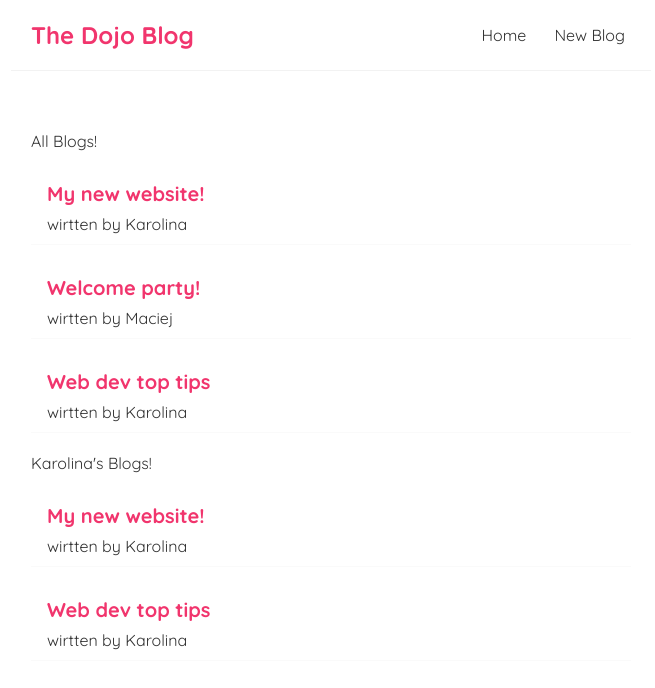
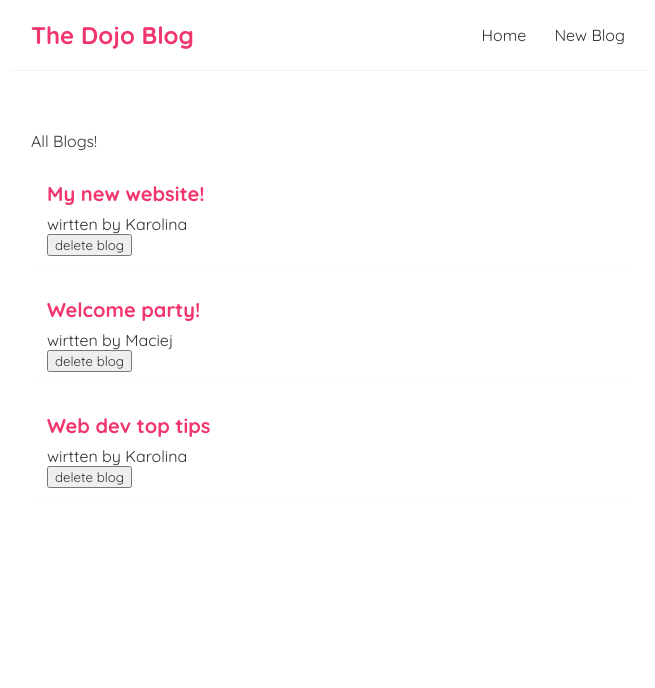
Before and after one commit to karolinaJot/dojo-blog, a React (Create React App) app: page / in a window 1280 px wide. Shown: the top 688 px of the page, without its empty margins (309-964 px from the left). Built offline with nearby package versions, Linux system fonts and the light colour scheme.

Commit message:
use filter method,  pass function as props

```diff
--- a/src/BlogsList.js
+++ b/src/BlogsList.js
@@ -29,6 +29,7 @@ const BlogsList = (props) => {
                 <PreViewWrapper key={blog.id}>
                     <h2>{blog.title}</h2>
                     <p> wirtten by {blog.author}</p>
+                    <button onClick={() => (props.handleDelete(blog.id))}> delete blog </button>
                 </PreViewWrapper>
             ))}
         </Wrapper>
--- a/src/Home.js
+++ b/src/Home.js
@@ -18,11 +18,15 @@ const Home = () => {
 
     ]);
 
+    const handleDelete = (id) => {
+        const newBlog = blogs.filter( (blog) => blog.id !== id);
+        setBlogs(newBlog);
+    }
 
     return (
         <Wrapper>
-           <BlogsList blogs={blogs} title='All Blogs!'/>
-           <BlogsList blogs={blogs.filter( (blog) => blog.author === "Karolina" )} title="Karolina's Blogs!"/>
+           <BlogsList blogs={blogs} title='All Blogs!'  handleDelete={handleDelete}/>
+
         </Wrapper>
     );
 }
```
